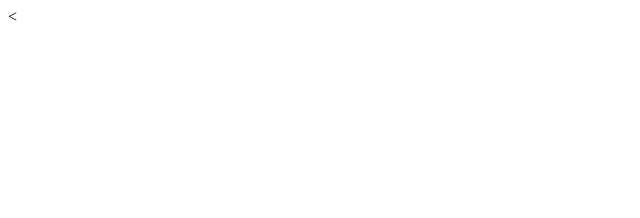
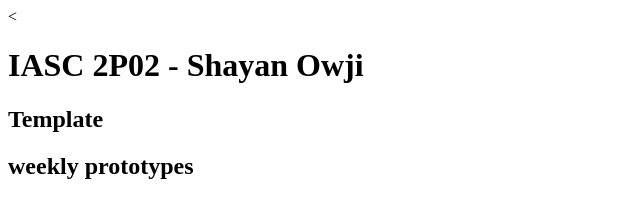
Before and after one commit to Shayanowji1/IASC-2P02, a plain HTML site: page index.html in a window 1280 px wide. Shown: the whole page, without its empty margins (0-640 px from the left). Drawn offline with Linux system fonts and the light colour scheme.

Commit message:
Update index.html

```diff
--- a/index.html
+++ b/index.html
@@ -2,3 +2,12 @@
 <head><
        <title>IASC 2PO2 - Shayan Owji</title>
 </head>
+<body>
+       <h1>
+              IASC 2P02 - Shayan Owji
+       </h1>
+       <h2>Template</h2>
+
+       <h2>weekly prototypes</h2>
+
+</body>
```
